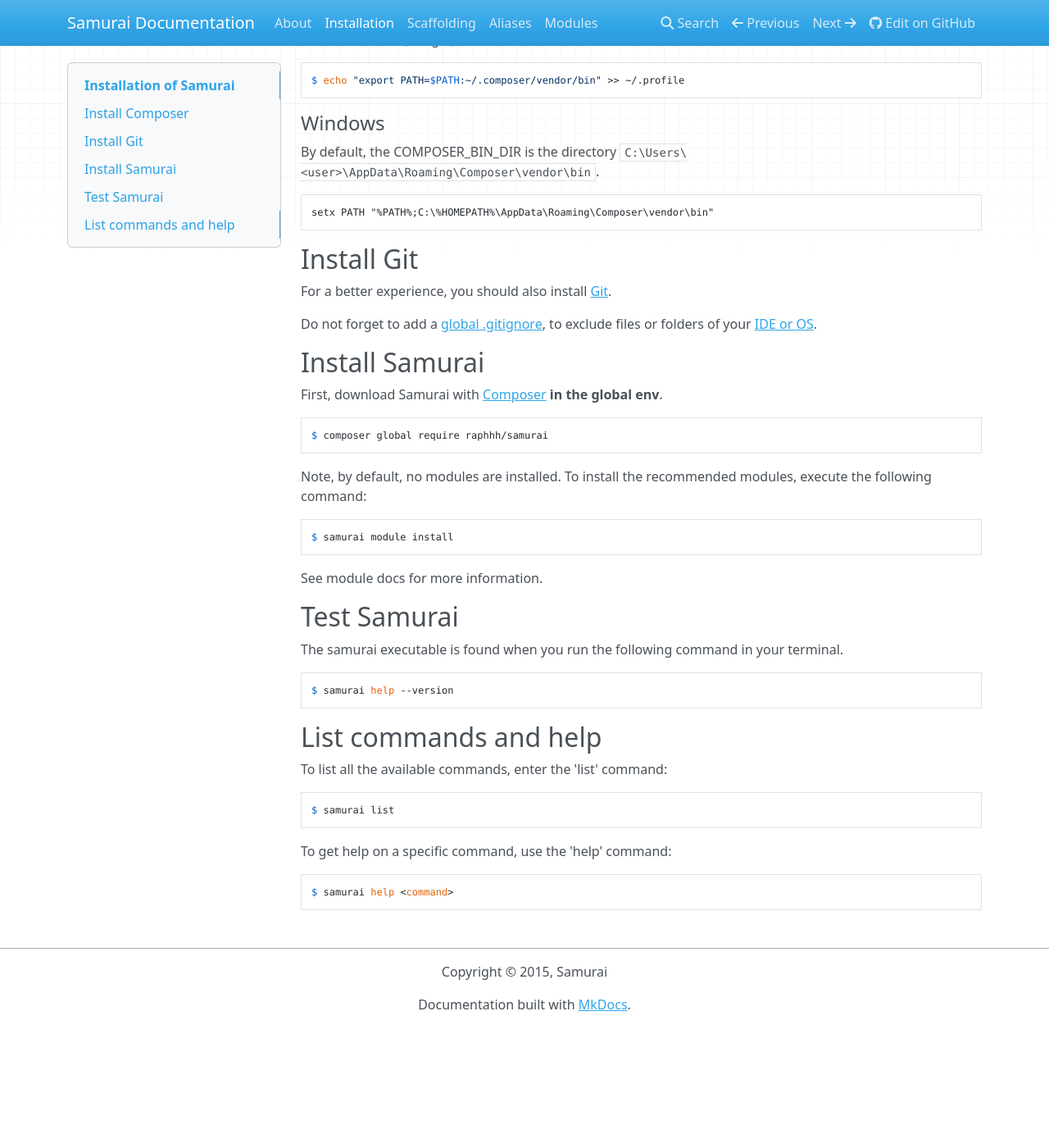
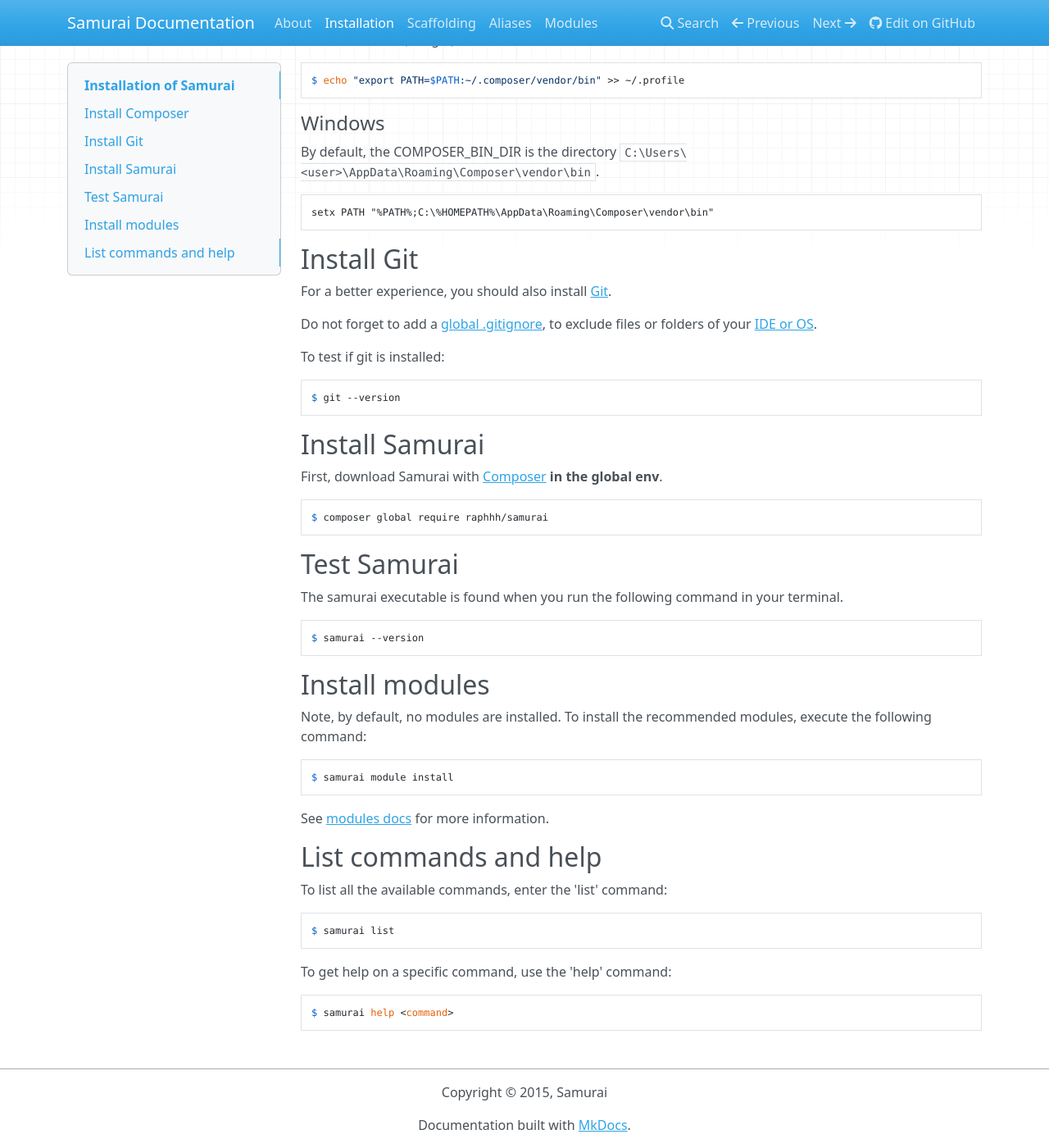
Before and after one commit to Raphhh/samurai, an MkDocs documentation site: the page built from doc/user-guide/installation.md, in a window 1280 px wide and 1400 px high, scrolled down 725 px. Shown: the whole window at 82% size. Built offline with MkDocs 1.6.1, drawn with Linux system fonts in a browser that asks for light colours; nearby versions of some CDN libraries; old or Windows-style settings are respelled for this version of MkDocs; before the commit the page ends 1978 px from its top, so only the background shows below that.

Commit message:
update the doc

````diff
--- a/doc/user-guide/installation.md
+++ b/doc/user-guide/installation.md
@@ -53,6 +53,10 @@ For a better experience, you should also install [Git](http://git-scm.com/).
 
 Do not forget to add a [global .gitignore](https://help.github.com/articles/ignoring-files/#explicit-repository-excludes), to exclude files or folders of your [IDE or OS](https://github.com/github/gitignore/tree/master/Global).
 
+To test if git is installed:
+```console
+$ git --version
+```
 
 ## Install Samurai
 
@@ -62,19 +66,21 @@ First, download Samurai with [Composer](https://getcomposer.org) **in the global
 $ composer global require raphhh/samurai
 ```
 
-Note, by default, no modules are installed. To install the recommended modules, execute the following command:
-```console
-$ samurai module install
-```
-See module docs for more information.
-
 ## Test Samurai
 
 The samurai executable is found when you run the following command in your terminal.
 
 ```console
-$ samurai help --version
+$ samurai --version
 ```
+
+## Install modules
+
+Note, by default, no modules are installed. To install the recommended modules, execute the following command:
+```console
+$ samurai module install
+```
+See [modules docs](http://samurai.readthedocs.org/en/latest/modules/#add-or-redefine-a-module) for more information.
 
 ## List commands and help
 
````
Also changed, not shown: README.md (+2 -2 lines).
